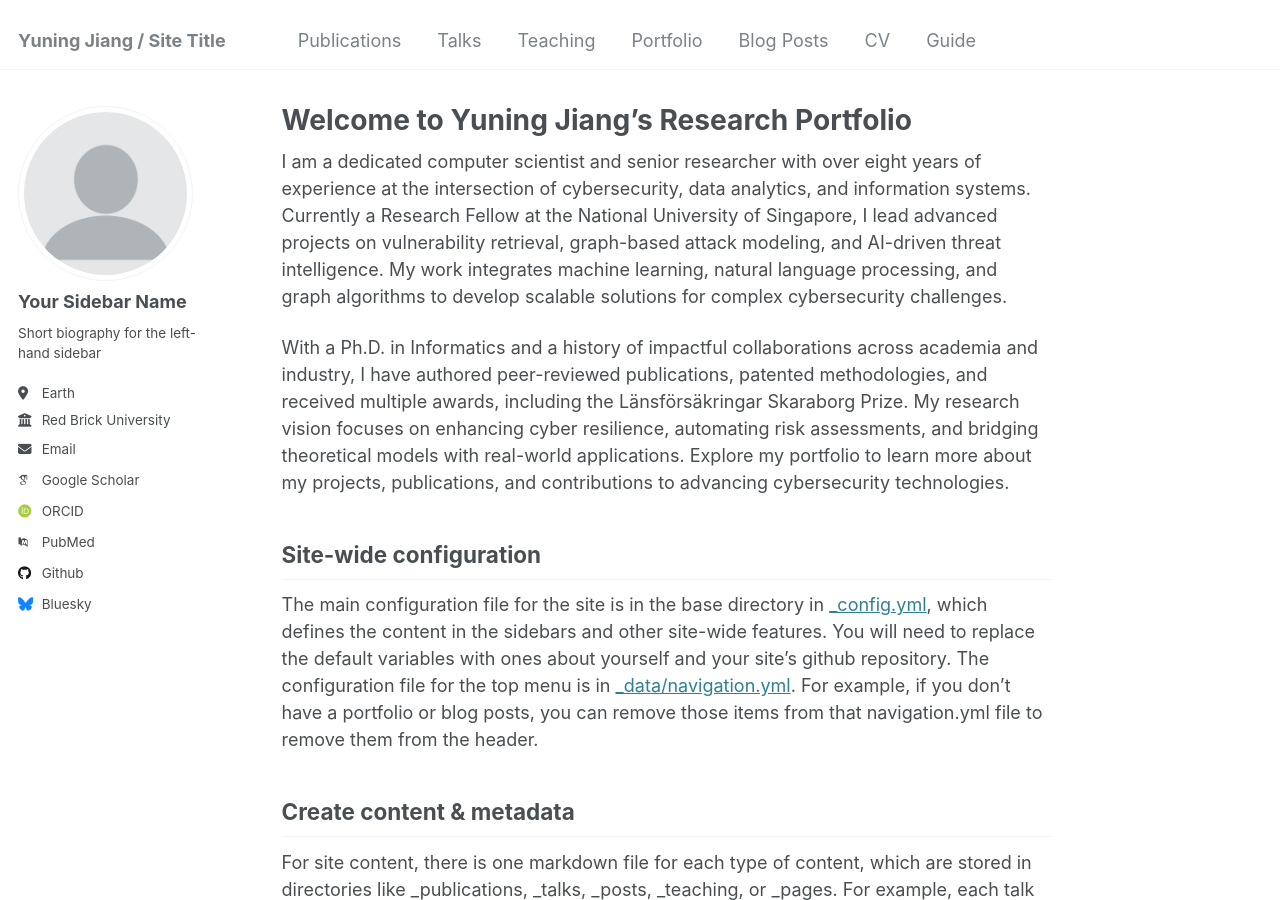
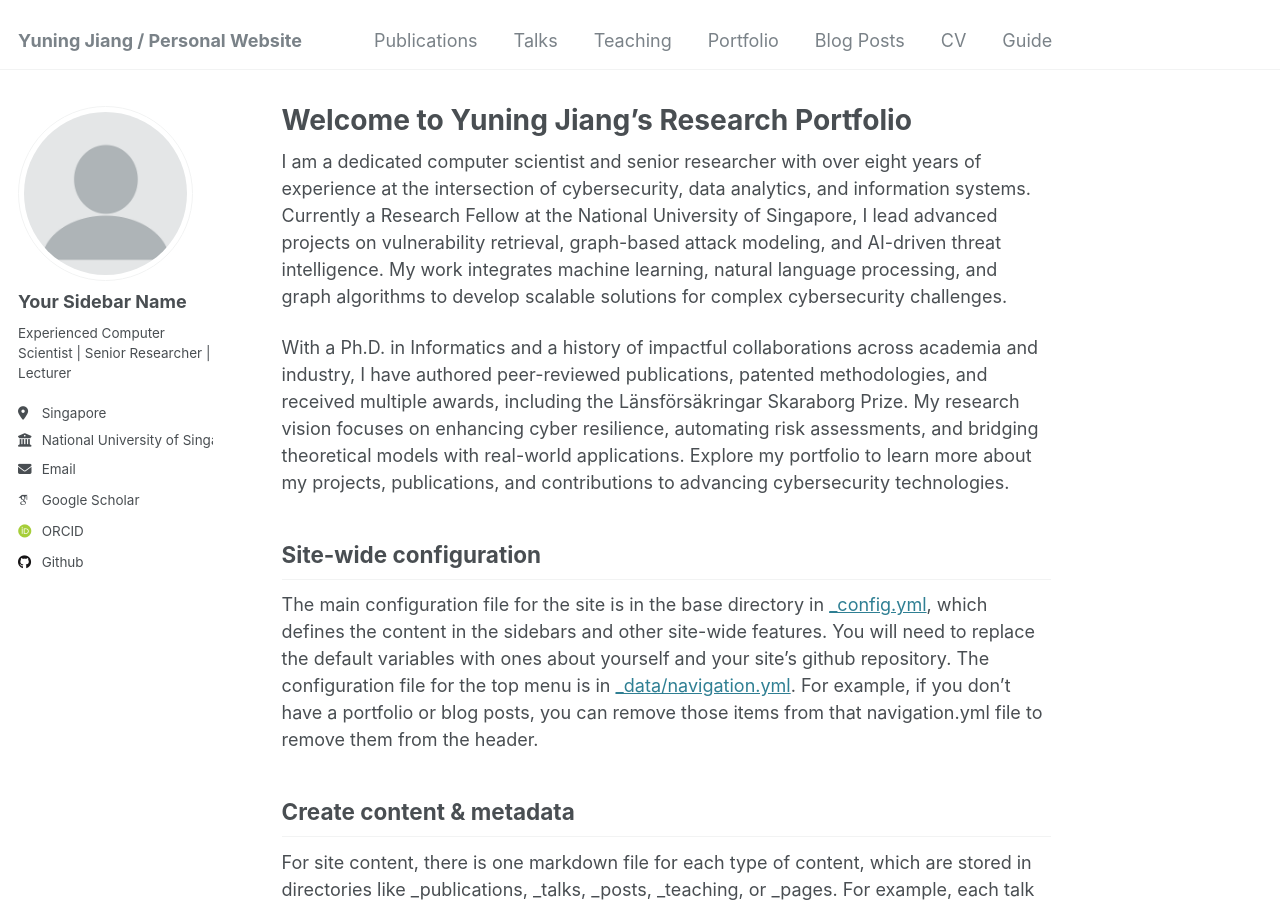
Before and after one commit to Yuning-J/yuning-j.github.io, a Jekyll site: the page built from _pages/about.md, in a window 1280 px wide and 900 px high. Built offline with Jekyll 4.4.1, drawn with Linux system fonts in a browser that asks for light colours; some web fonts are replaced.

Commit message:
Update _config.yml

```diff
--- a/_config.yml
+++ b/_config.yml
@@ -8,7 +8,7 @@
 
 # Basic Site Settings
 locale                   : "en-US"
-title                    : "Yuning Jiang / Site Title"
+title                    : "Yuning Jiang / Personal Website"
 title_separator          : "-"
 name                     : &name "Yuning Jiang"
 description              : &description "personal description"
@@ -24,19 +24,19 @@ author:
   avatar           : "profile.png"
   name             : "Your Sidebar Name"
   pronouns         : # example: "she/her"
-  bio              : "Short biography for the left-hand sidebar"
-  location         : "Earth"
-  employer         : "Red Brick University"
+  bio              : "Experienced Computer Scientist | Senior Researcher | Lecturer"
+  location         : "Singapore"
+  employer         : "National University of Singapore"
   uri              : # URL
-  email            : "none@example.org"
+  email            : "yuning_j@nus.edu.sg"
 
   # Academic websites
   arxiv            : # URL - Update with the correct link to your profile
-  googlescholar    : "https://scholar.google.com/citations?user=PS_CX0AAAAAJ"
+  googlescholar    : "https://scholar.google.com/citations?user=8E_clU4AAAAJ&hl=en"
   impactstory      : # URL
-  orcid            : "http://orcid.org/yourorcidurl"
+  orcid            : "http://orcid.org/0000-0003-4791-8452"
   semantic         : # URL
-  pubmed           : "https://www.ncbi.nlm.nih.gov/pubmed/?term=john+snow"
+  pubmed           : # URL
   researchgate     : # URL
   scopus           : # URL
 
@@ -44,12 +44,12 @@ author:
   bitbucket        : # Username - Update with your username on the site
   codepen          : # Username
   dribbble         : # Username
-  github           : "academicpages"
+  github           : "https://github.com/Yuning-J"
   kaggle           : # Username
   stackoverflow    : # User number or user number and name (i.e., use "1" or "1/jeff-atwood")
 
   # Social media
-  bluesky          : "bsky.app" # Replace this with you Bluesky username
+  bluesky          : # Username
   facebook         : # Username
   flickr           : # Username
   foursquare       : # Username
```
